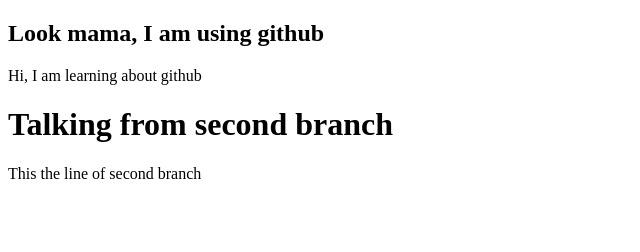
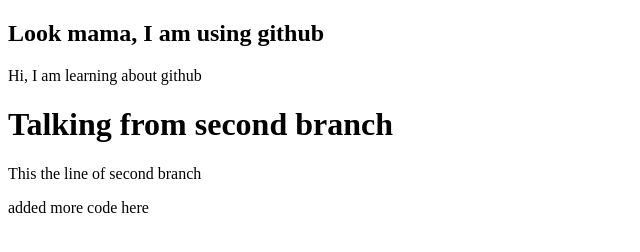
Before and after one commit to Shahman-Riaz/my-first-website, a plain HTML site: page index.html in a window 1280 px wide. Shown: the whole page, without its empty margins (0-640 px from the left). Drawn offline with Linux system fonts and the light colour scheme.

Commit message:
adding more code

```diff
--- a/index.html
+++ b/index.html
@@ -10,5 +10,7 @@
    <p>Hi, I am learning about github</p>
    <h1>Talking from second branch</h1>
    <p>This the line of second branch</p>
+
+   <p>added more code here</p>
 </body>
 </html>
```
